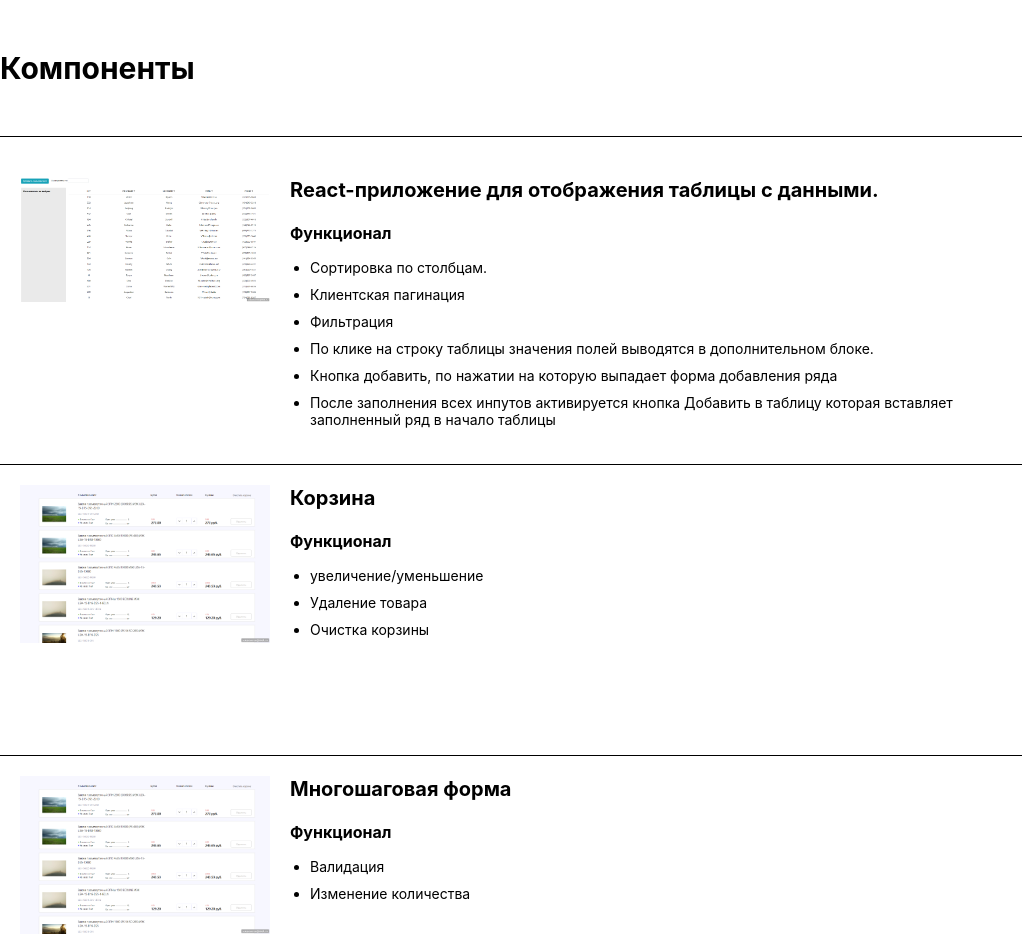
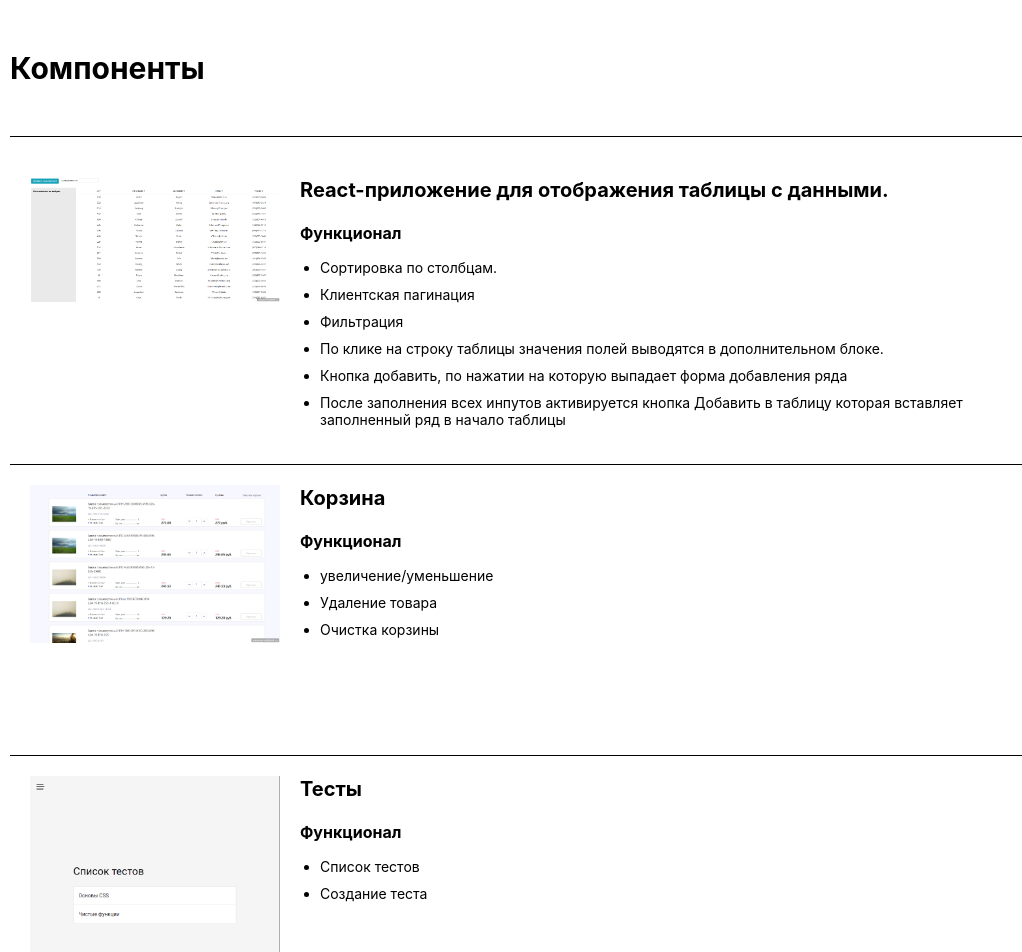
Before and after one commit to ishchts/some-components, a React (Create React App) app: page /Basket in a window 1280 px wide. Shown: the top 952 px of the page, without its empty margins (0-1022 px from the left). Built offline with nearby package versions, Linux system fonts and the light colour scheme.

Commit message:
правки

```diff
--- a/src/App.js
+++ b/src/App.js
@@ -17,7 +17,6 @@ class App extends React.Component {
         <Route path="/" exact component={Self} />
         <Route path="/DataTable" component={DataTable} />
         <Route path="/Basket" component={Basket} />
-        <Route path="/Multistepform" component={Multistepform} />
       </div>
     )
   }
--- a/src/App.scss
+++ b/src/App.scss
@@ -52,6 +52,7 @@ html,body {
     border: 2px solid #4DBE9B;
     background-color: #4DBE9B;
     color: #fff;
+    pointer-events: none;
   }
 }
 .loader {
--- a/src/component/Data-table/index.scss
+++ b/src/component/Data-table/index.scss
@@ -17,9 +17,9 @@
     display: flex;
     flex-wrap: wrap;
     width: 100%;
-    background-color: #0068FF;
     color: #fff;
     padding: 18px;
+    color: #000;
   }
   &__sideTitle {
     display: block;
--- a/src/component/Self/Self.js
+++ b/src/component/Self/Self.js
@@ -1,6 +1,7 @@
 import React from 'react';
 import _one from './images/1.png';
 import _two from './images/2.png';
+import _testPrewiev from './images/test-prewiev.png';
 import './style.scss';
 import { NavLink, Link } from "react-router-dom";
 
@@ -59,32 +60,11 @@ const Self = () => {
               </div>
             </div>
           </NavLink>
-          <NavLink to="/Multistepform" className="self__item selfItem">
+          <a class="self__item selfItem" href="https://ainterrogation-app.firebaseapp.com/" target="_blank">
             <div className="selfItem__contains">
               <figure className="selfItem__figure">
-                <img className="selfItem__image" src={_two} alt="Submit" />
+                <img className="selfItem__image" src={_testPrewiev} alt="Submit" />
               </figure>
-              <div className="selfItem__content">
-                <span className="selfItem__name">
-                  Многошаговая форма
-                </span>
-                <div className="selfItem__desc">
-                  <p className="selfItem__descCaption">
-                    Функционал
-                  </p>
-                  <ul className="selfItem__list list">
-                    <li className="list__item">Валидация</li>
-                    <li className="list__item">Изменение количества</li>
-                  </ul>
-                </div>
-              </div>
-            </div>
-          </NavLink>
-          <a href="https://ainterrogation-app.firebaseapp.com/" target="_blank">
-            <div className="selfItem__contains">
-              {/* <figure className="selfItem__figure">
-                <img className="selfItem__image" src={_two} alt="Submit" />
-              </figure> */}
               <div className="selfItem__content">
                 <span className="selfItem__name">
                   Тесты
--- a/src/component/Self/style.scss
+++ b/src/component/Self/style.scss
@@ -1,5 +1,7 @@
 
 .self {
+  padding-left: 10px;
+  padding-right: 10px;
   &__title {
     font-size: 30px;
     font-weight: bold;
```
Also changed, not shown: src/component/Self/images/test-prewiev.png (added).
